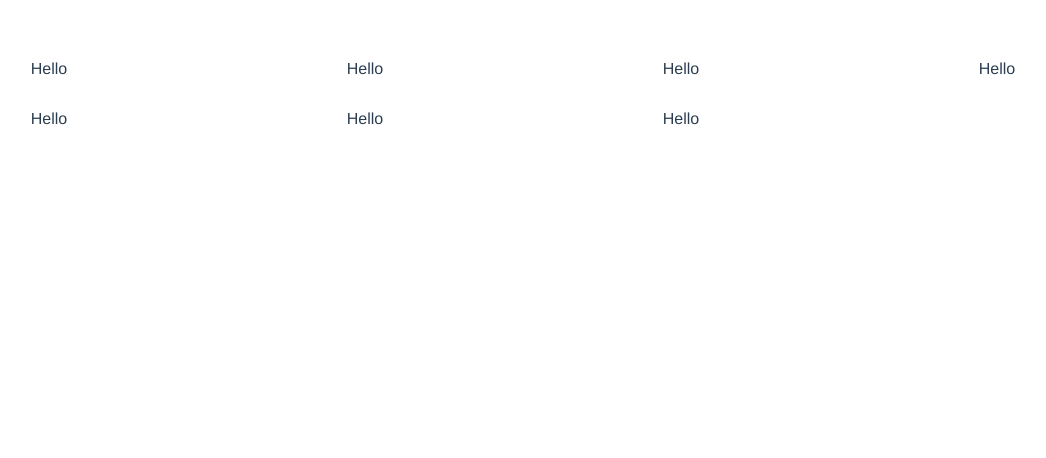
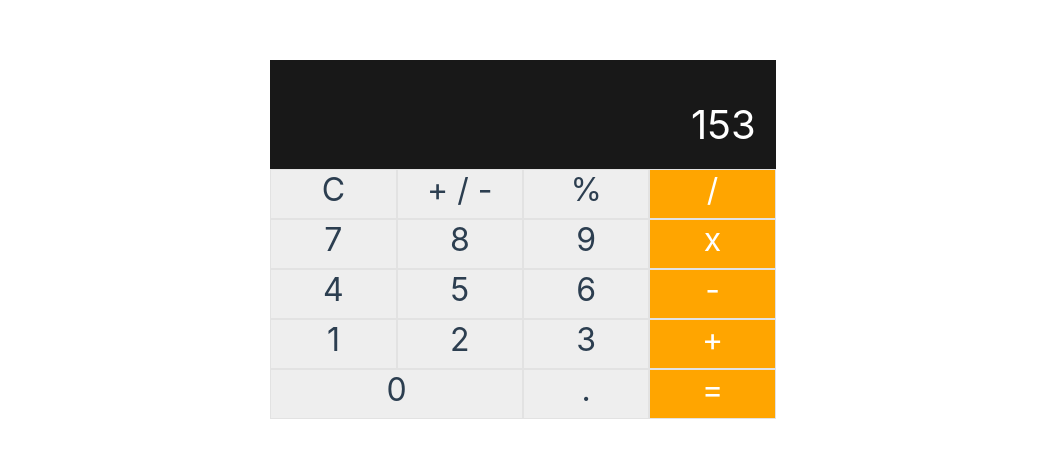
Before and after one commit to neelansh15/Vue-Mac-Calculator, a Vue app: page / in a window 1280 px wide. Shown: the top 458 px of the page, without its empty margins (117-1163 px from the left). Built offline with nearby package versions, Linux system fonts and the light colour scheme.

Commit message:
All buttons added. C +/- and % working

```diff
--- a/src/components/Calculator.vue
+++ b/src/components/Calculator.vue
@@ -1,25 +1,77 @@
 <template>
   <div class="calculator">
-      <div>Hello</div>
-      <div>Hello</div>
-      <div>Hello</div>
-      <div>Hello</div>
-      <div>Hello</div>
-      <div>Hello</div>
-      <div>Hello</div>
+      <div class="display">{{ current || '0'}}</div>
+      <div class="btn" @click="clear">C</div>
+      <div class="btn" @click="sign">+ / -</div>
+      <div class="btn" @click="percent">%</div>
+      <div class="btn operator">/</div>
+      <div class="btn">7</div>
+      <div class="btn">8</div>
+      <div class="btn">9</div>
+      <div class="btn operator">x</div>
+      <div class="btn">4</div>
+      <div class="btn">5</div>
+      <div class="btn">6</div>
+      <div class="btn operator">-</div>
+      <div class="btn">1</div>
+      <div class="btn">2</div>
+      <div class="btn">3</div>
+      <div class="btn operator">+</div>
+      <div class="btn zero">0</div>
+      <div class="btn">.</div>
+      <div class="btn operator">=</div>
   </div>
 </template>
 
 <script>
 export default {
-
+    data(){
+        return{
+            current: '153'
+        }
+    },
+    methods:{
+        clear(){
+            this.current = ''
+        },
+        sign(){
+            this.current = this.current.charAt(0) === '-' ? this.current.slice(1) : '-' + this.current
+        },
+        percent(){
+            this.current = parseFloat(this.current) / 100
+        }
+    }
 }
 </script>
 
 <style scoped>
 .calculator{
+    font-family: -apple-system, BlinkMacSystemFont, 'Segoe UI', Roboto, Oxygen, Ubuntu, Cantarell, 'Open Sans', 'Helvetica Neue', sans-serif;
+    font-size: 2rem;
     display: grid;
     grid-template-columns: repeat(4, 1fr);
     grid-auto-rows: minmax(50px, auto);
+    width: 40%;
+    margin: auto;
+}
+.display{
+    padding: 1em 0.5em 0.5em 0.5em;
+    font-size: 2.5rem;
+    text-align: right;
+    grid-column: 1 / 5;
+    background-color: #181818;
+    color: white;
+}
+.zero{
+    grid-column: 1 / 3;
+    /* text-align: left; */
+}
+.btn{
+    background-color: #eeeeee;
+    border: 1px solid #e2e2e2;
+}
+.operator{
+    background-color: orange;
+    color: white;
 }
 </style>
```
